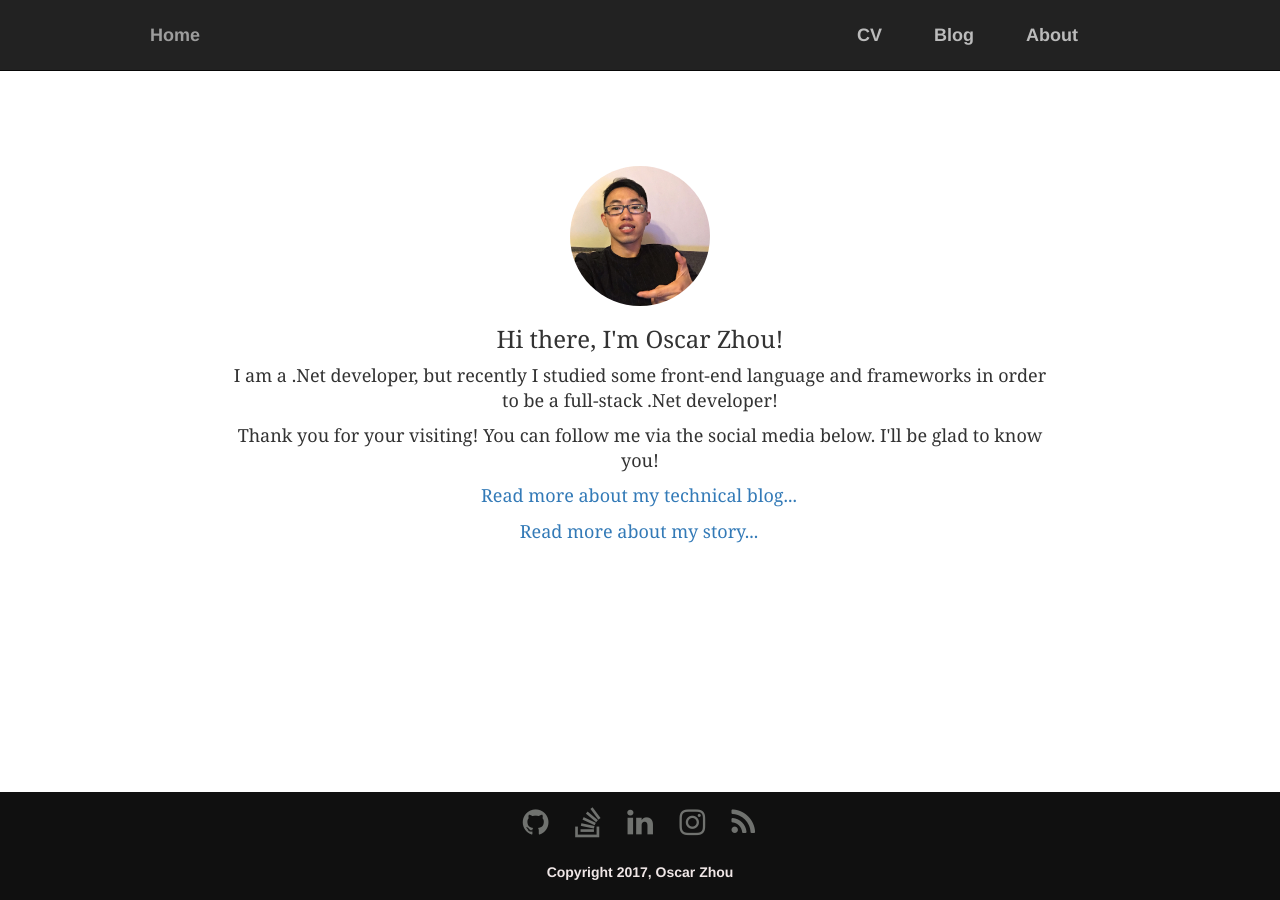
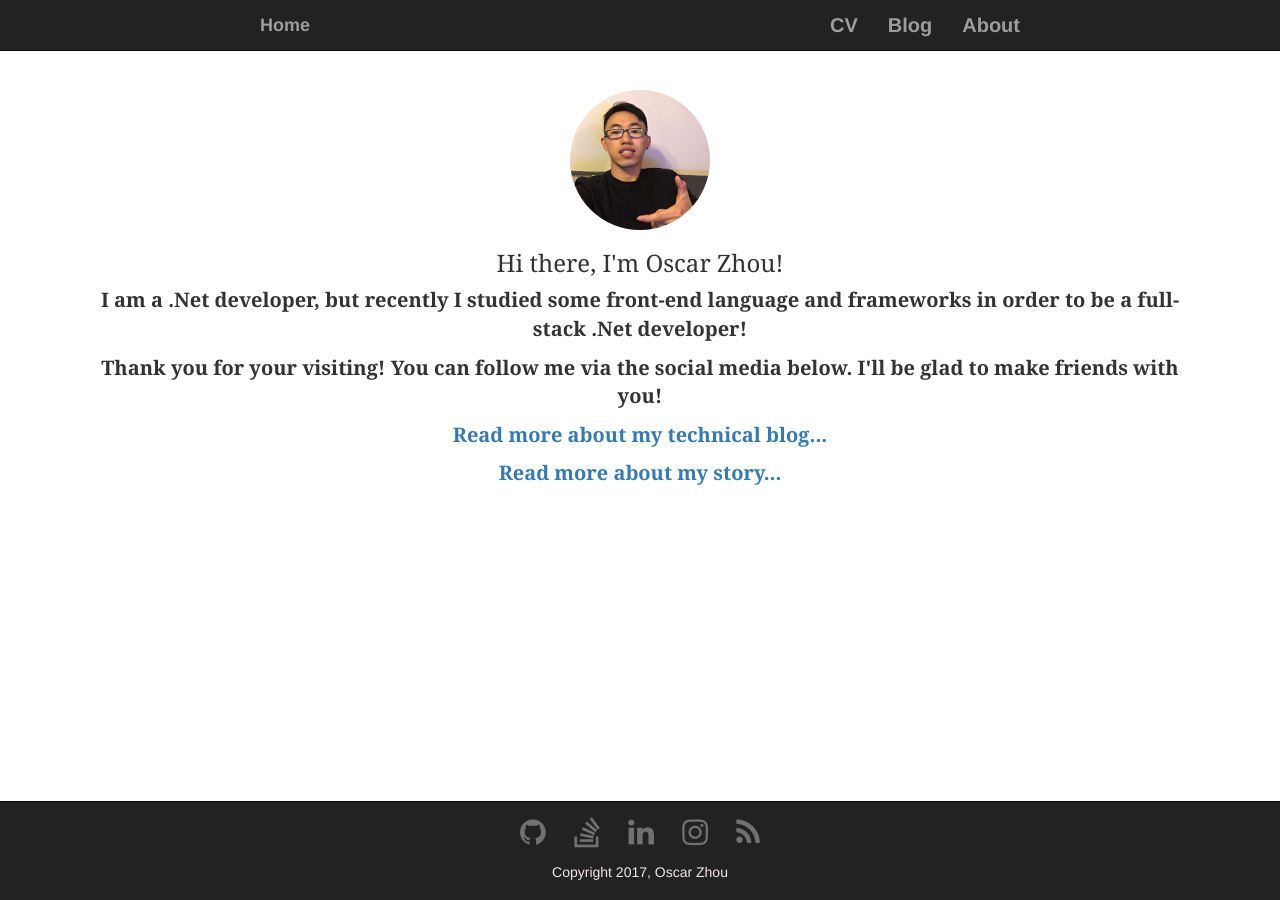
Before and after one commit to OscarZhou/oscarzhou.github.io, a Jekyll site: the page built from index.html, in a window 1280 px wide. Built offline with Jekyll 4.4.1, drawn with Linux system fonts in a browser that asks for light colours; nearby versions of some CDN libraries; comment, search, counter and statistics services are not loaded.

Commit message:
Modify the css of the default page
Re-write the css code of the default layout. Simplify the numbers of the
class. And use the @media to make every width of the page be responsive.

```diff
--- a/_layouts/default.html
+++ b/_layouts/default.html
@@ -8,7 +8,9 @@
 			<meta name="viewport" content="width=device-width, initial-scale=1, maximum-scale=1, user-scalable=no">
 			<link href="https://fonts.googleapis.com/css?family=Open+Sans" rel="stylesheet">
 			<link href="/css/bootstrap.css" rel="stylesheet" />
-			<link rel="stylesheet" type="text/css" href="/css/main.css">
+            <link href="/css/bootstrap.min.css.map" rel="stylesheet" />
+			<!--<link rel="stylesheet" type="text/css" href="/css/main.css">-->
+			<link rel="stylesheet" type="text/css" href="/css/default.css">
             <link rel="shortcut icon" type="image/png" href="/images/favicon.png">
 		</head>
 		<body>
@@ -39,27 +41,31 @@
                 </nav>
             </header>
 
-			<div>
+			<!--<div class="content">-->
 
-                <div class="outer">
-                    <div class="middle">
-                        <div class="inner">
-                            <aside class="col-sm-2 col-md-2"></aside>
-                            {{ content }}
-                            <aside class="col-sm-2 col-md-2"></aside>
-                        </div><!-- /.container-fluid -->
-                    </div>
-                </div>
+                <!--<div class="outer">-->
+                    <!--<div class="middle">-->
+                        <!--<div class="inner">-->
+                            <!--<aside class="col-sm-2 col-md-2"></aside>-->
+                            <!--{{ content }}-->
+                            <!--<aside class="col-sm-2 col-md-2"></aside>-->
+                        <!--</div>&lt;!&ndash; /.container-fluid &ndash;&gt;-->
+                    <!--</div>-->
+                <!--</div>-->
 
 
+			<!---->
+			<!--</div>&lt;!&ndash; /.container &ndash;&gt;-->
 
-			</div><!-- /.container -->
 
+            <div class="content">
+                {{ content }}
+            </div>
 
             <script id="dsq-count-scr" src="//oscarzhou-co-nz.disqus.com/count.js" async></script>
 
-            <footer>
-                <nav class="navbar navbar-default navbar-fixed-bottom">
+            <footer  class="navbar navbar-inverse navbar-fixed-bottom">
+                <nav>
                     <div class="container-fluid">
                         <a href="https://github.com/oscarzhou"><i class="fa fa-github"></i></a>
                         <a href="http://stackoverflow.com/users/3409400/oscar-zhou1989"><i class="fa fa-stack-overflow"></i></a>
@@ -68,10 +74,8 @@
                         <!--<a href="https://twitter.com/oscarzhou89"><i class="fa fa-twitter"></i></a>-->
                         <a href="http://www.oscarzhou.co.nz/blog/atom.xml"><i class="fa fa-rss"></i></a>
                     </div>
-                    <div class="row">
-                        <div class="col-sm-12">
-                            <h5>Copyright 2017, Oscar Zhou</h5>
-                        </div>
+                    <div class="col-xs-12 col-sm-12 col-md-12 col-lg-12">
+                        <h5>Copyright 2017, Oscar Zhou</h5>
                     </div>
                 </nav>
             </footer>
--- /dev/null
+++ b/css/default.css
@@ -0,0 +1,131 @@
+body{
+    width: 95%;
+    height: auto;
+    font-family: 'Merriweather', Georgia, Times;
+    font-size: 20px;
+    margin: 0 auto;
+}
+
+/*  header navigation style  */
+header{
+    font-family: 'Montserrat', Helvetica, sans-serif;
+    font-size: 20px;
+    font-weight: bold;
+    padding-top: 5px;
+    padding-bottom: 5px;
+}
+/*  main part: content style  */
+.content{
+    width: 95%;
+    font-weight: 800;
+    padding-top: 80px;
+    text-align: center;
+    margin: 0 auto;
+}
+
+/*  footer style  */
+footer{
+    font-family: 'Montserrat', Helvetica, sans-serif;
+    font-size: 20px;
+    font-weight: normal;
+    margin: 0 auto;
+    padding-top: 10px;
+    text-align: center;
+    padding-bottom: 10px;
+}
+footer a {
+    color: #70726F;
+    font-size: 30px;
+    padding: 10px;
+    transition: all .5s ease;
+}
+footer a:hover {
+    color: white;
+}
+footer h5 {
+    color: #efe6e6;
+    font-weight: 500;
+}
+/* responsive to the width of the main part: header, body and footer */
+/*这个宽度适应iPhone 等大部分手机的尺寸。在这个尺寸中，Home可以在最左边*/
+@media (max-width: 414px){
+    header .container-fluid{
+        margin: 0 auto;
+    }
+    section{
+        padding-top: 50px;
+        margin: 0 auto;
+        padding-bottom: 180px;
+    }
+    footer .container-fluid{
+        margin: 0 auto;
+        text-align: center;
+        font-size: 30px;
+        background-color: #222;
+    }
+}
+/* iPad大小，这个尺寸有固定宽度，所以nav都展开 */
+@media (min-width: 414px){
+    header .container-fluid{
+        width: 500px;
+        margin: 0 auto;
+    }
+    section{
+        padding-top: 100px;
+        padding:0px 5px;
+        margin:0 auto;
+        padding-bottom: 180px;
+    }
+    footer .container-fluid{
+        width: 500px;
+        margin: 0 auto;
+        text-align: center;
+        font-size: 30px;
+        background-color: #222;
+    }
+
+}
+/* 这个是正常浏览器浏览时候的尺寸 */
+@media (min-width: 768px){
+    header .container-fluid{
+        width: 500px;
+        margin: 0 auto;
+        padding: 0 20px;
+    }
+    section{
+        padding-top: 100px;
+        padding:0 50px;
+        margin: 0 auto;
+        padding-bottom: 180px;
+    }
+    footer .container-fluid{
+        width: 500px;
+        margin: 0 auto;
+        padding: 0 20px;
+        text-align: center;
+        font-size: 30px;
+        background-color: #222;
+    }
+}
+ /*这个是大屏幕浏览器浏览时候的尺寸 */
+@media (min-width: 992px){
+    header .container-fluid{
+        width: 800px;
+        margin: 0 auto;
+        padding: 0 20px;
+    }
+    section{
+        padding-top: 100px;
+        padding: 0 100px;
+        margin: 0 auto;
+        padding-bottom: 180px;
+    }
+    footer .container-fluid{
+        width: 800px;
+        margin: 0 auto;
+        padding: 0 20px;
+        text-align: center;
+        font-size: 30px;
+        background-color: #222;
+    }
+}
--- a/index.html
+++ b/index.html
@@ -2,7 +2,7 @@
 layout: default
 title: oscarzhou.co.nz | Oscar Zhou | .Net Developer | Technology Empowers Dream
 ---
-<section class="col-sm-8 col-md-8">
+<section class="col-xs-12 col-sm-12 col-md-12 col-lg-12">
 	<div class="profile">
 		<img src="/images/portrait.jpg" alt="oscarzhou" class="img-circle" width="140" height="140" />
 		<h3>Hi there, I'm Oscar Zhou!</h3>
@@ -10,7 +10,7 @@
 			I am a .Net developer, but recently I studied some front-end language and frameworks in order to be a full-stack .Net developer!
 		</p>
 		<p>
-			Thank you for your visiting! You can follow me via the social media below. I'll be glad to know you!
+			Thank you for your visiting! You can follow me via the social media below. I'll be glad to make friends with you!
 		</p>
 		<p>
 			<a href="/blog">Read more about my technical blog...</a>
```
Also changed, not shown: images/post/20170526001.png (added).
